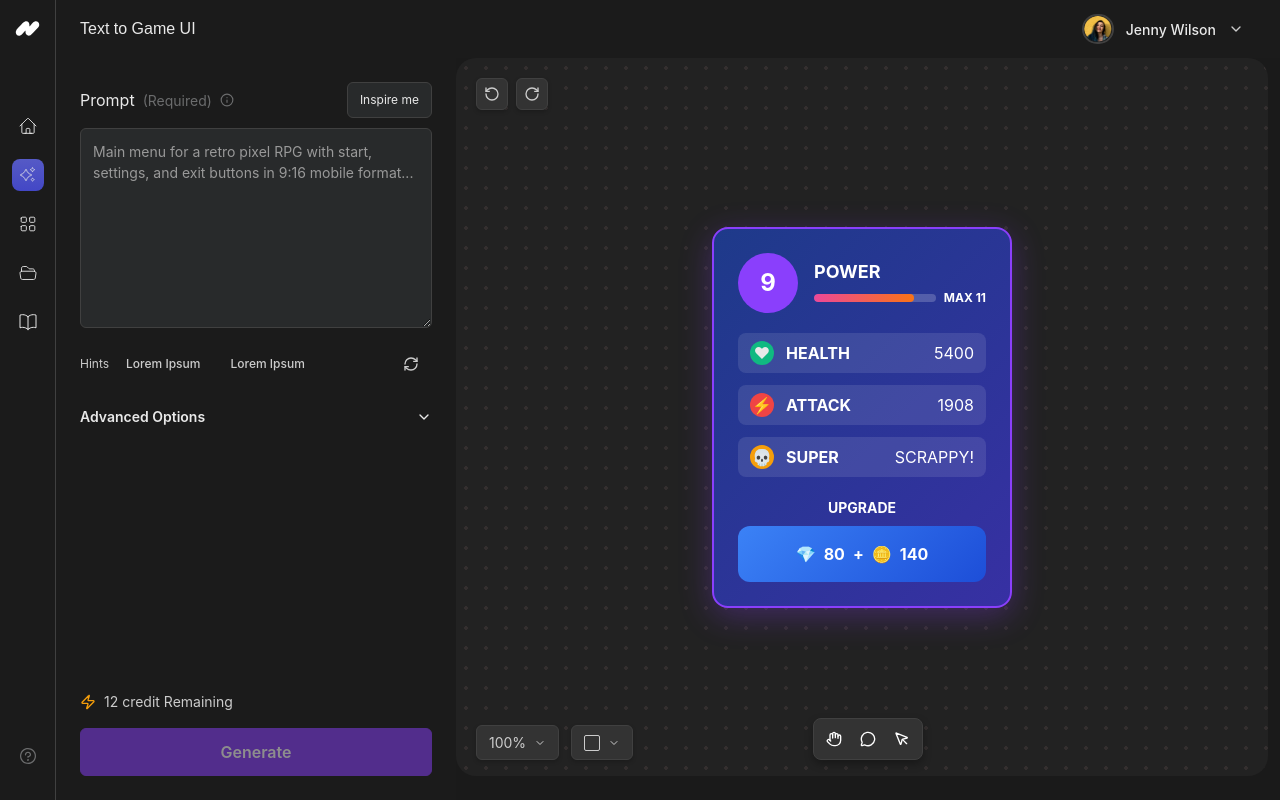
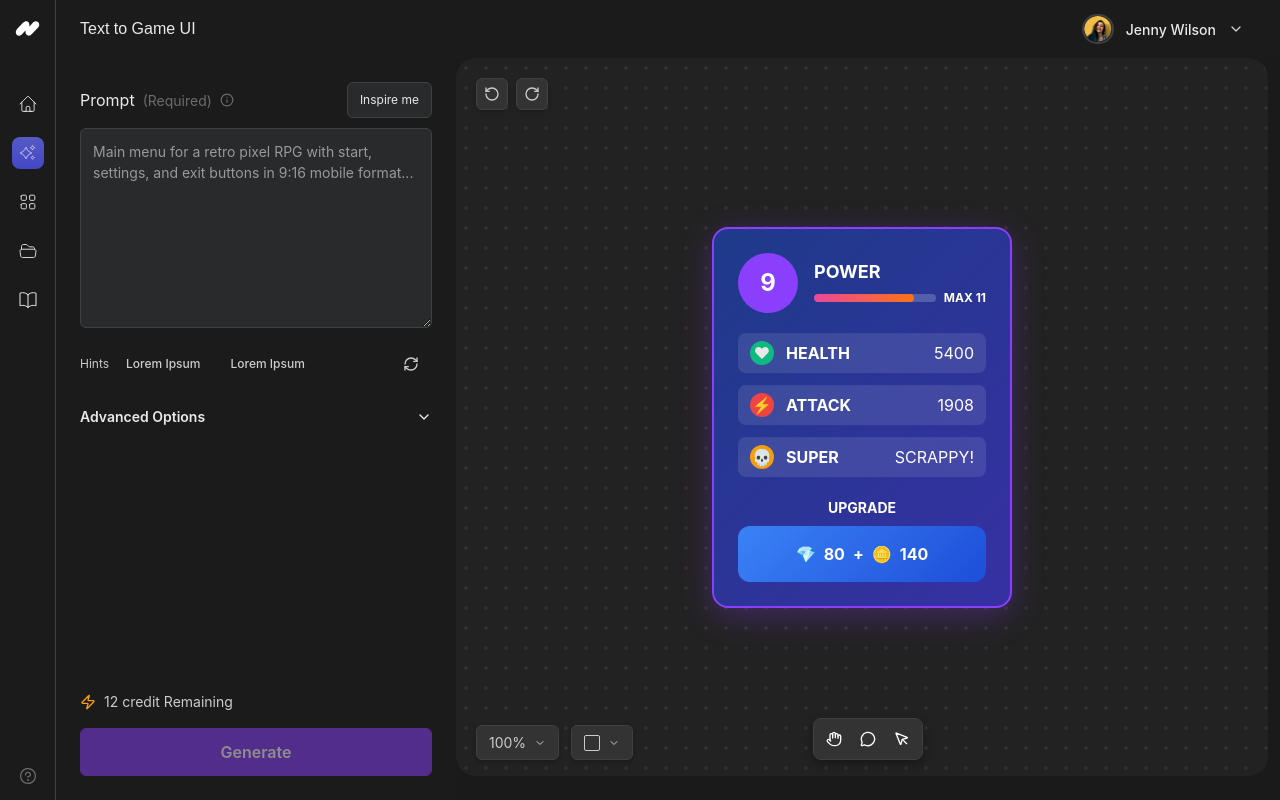
Before and after one commit to davidnachmias/enkodHook, a React (Vite) app: page / in a window 1280 px wide. Built offline with nearby package versions, Linux system fonts and the light colour scheme; no server answers.

Commit message:
apdated layout

```diff
--- a/src/styles/layout.css
+++ b/src/styles/layout.css
@@ -164,7 +164,7 @@
   align-items: center;
   justify-content: center;
   height: 56px;
-  margin-bottom: 48px;
+  margin-bottom: 26px;
 }
 
 .sidebar-logo-image {
@@ -187,7 +187,6 @@
   align-items: center;
   gap: 17px;
   margin-top: auto; /* דוחף לתחתית */
-  margin-bottom: 20px;
 }
 
 .sidebar-nav-item {
```
